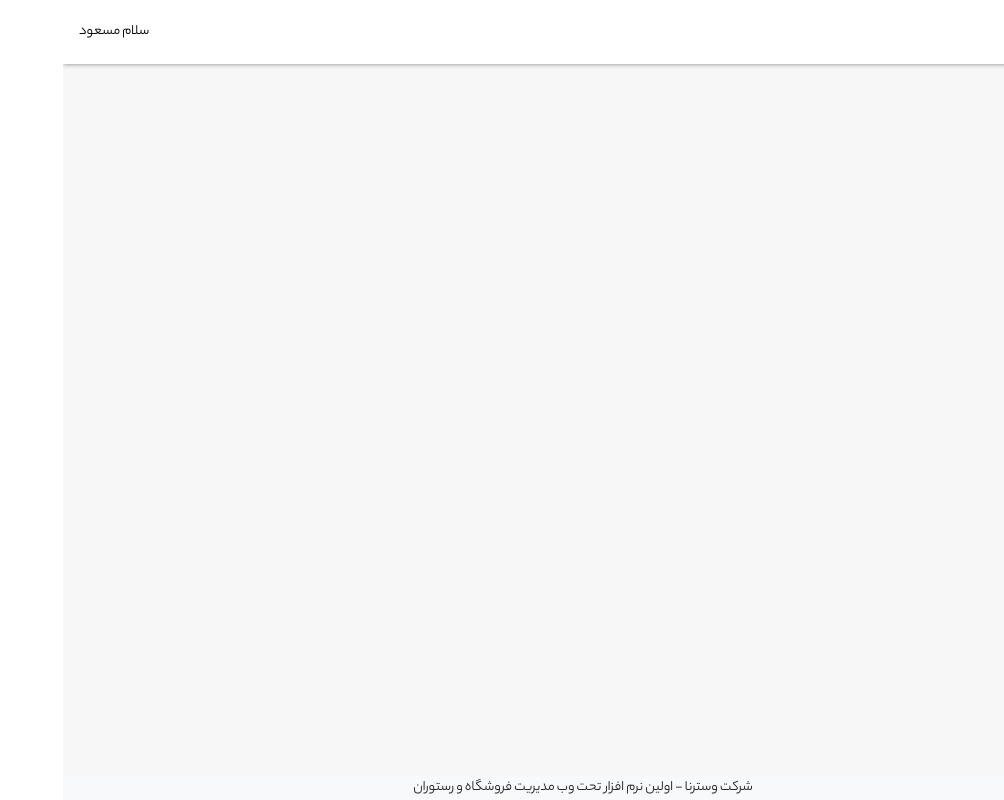
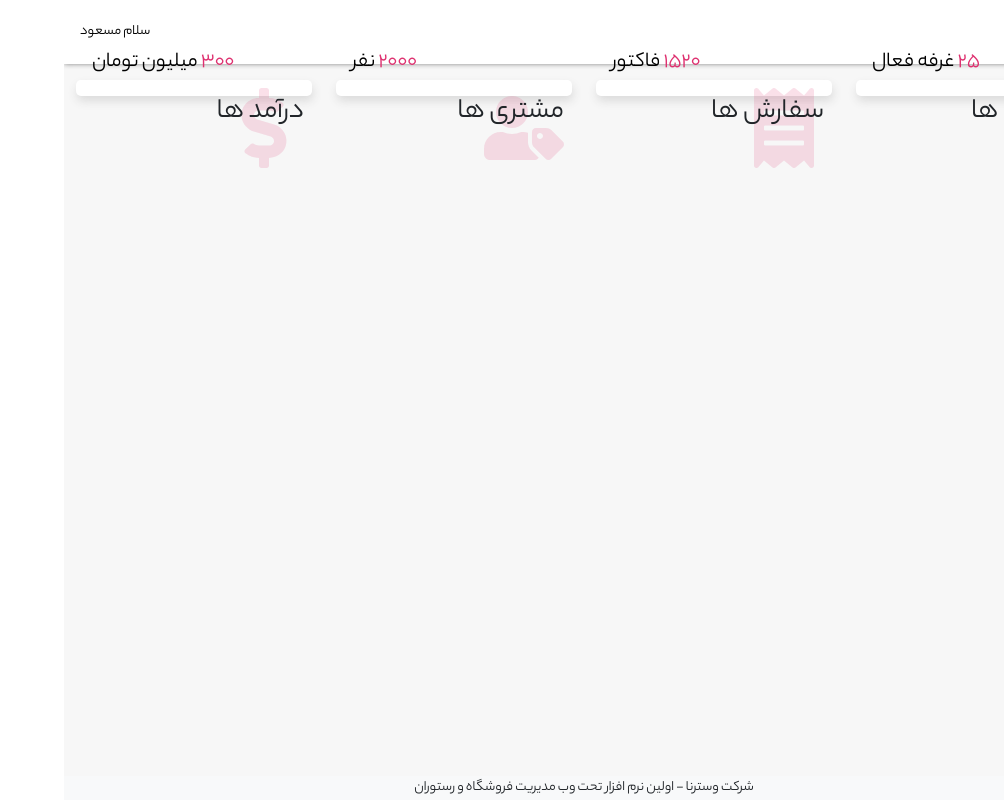
Before and after one commit to masoodsh77/kiouskorderapp, a React (Create React App) app: page /dashboard in a window 1280 px wide. Shown: the whole page, without its empty margins (276-1280 px from the left). Built offline with nearby package versions, Linux system fonts and the light colour scheme.

Commit message:
add dashHome Cards

```diff
--- a/package.json
+++ b/package.json
@@ -8,6 +8,7 @@
     "@testing-library/user-event": "^12.1.10",
     "react": "^17.0.2",
     "react-dom": "^17.0.2",
+    "react-icons": "^4.2.0",
     "react-scripts": "4.0.3",
     "web-vitals": "^1.0.1"
   },
--- a/src/Layouts/Dashboard.jsx
+++ b/src/Layouts/Dashboard.jsx
@@ -16,7 +16,7 @@ function Dashboard() {
         <header className="w-100">
           <Header />
         </header>
-        <div className="">
+        <div className="h-100 pt-3">
           {dashMain.map(({ path, exact, Component }, index) => {
             return (
               <Route
--- a/src/Layouts/SideBar/Sidebar.jsx
+++ b/src/Layouts/SideBar/Sidebar.jsx
@@ -7,7 +7,7 @@ function Sidebar(props) {
     <div className="h-100 sidebar  flex-wrap">
       <div className="LogoPosition d-flex justify-content-center align-items-center">
         <img src={logo} width="40px" className="logo" />
-        <span className="brandName">کای دای</span>
+        <span className="brandName text-light">کای دای</span>
       </div>
       <div className="Menu">
         <ul>
--- /dev/null
+++ b/src/Pages/dashboard/DashHome.css
@@ -0,0 +1,28 @@
+.card{
+    height: 7rem;
+    border: none !important;
+    border-radius: 5px !important;
+    background-color: #fff;
+    box-shadow: 1px 5px 10px #dbdbdb;
+    padding: 0.5rem;
+    position: relative;
+}
+.dashHomeCardIcon{
+    color: rgba(222,48,111,0.15) !important;
+    font-size: 5rem;
+    position: absolute;
+}
+.title{
+    position: absolute;
+    font-size: 2rem;
+}
+.info{
+    position: absolute;
+    bottom: 1rem;
+    left: 1rem;
+    font-size: 1.5rem;
+    color: rgb(222,48,111);
+}
+.info span{
+    color: black;
+}
--- a/src/Pages/dashboard/DashHome/DashHome.jsx
+++ b/src/Pages/dashboard/DashHome/DashHome.jsx
@@ -1,11 +1,42 @@
-import React from 'react'
+import React from "react";
+import "../DashHome.css";
+import { FaUtensils, FaReceipt, FaUserTag, FaDollarSign } from "react-icons/fa";
 
 function DashHome() {
-    return (
-        <div>
-            masood
+  return (
+    <div className="text-center">
+      <div className="row p-0 m-0">
+        <div className="col-3">
+          <div className="card w-100">
+            <FaUtensils className="dashHomeCardIcon" />
+            <div className="title">رستوران ها</div>
+            <div className="info">25 <span>غرفه فعال</span></div>
+          </div>
         </div>
-    )
+        <div className="col-3">
+          <div className="card w-100">
+            <FaReceipt className="dashHomeCardIcon" />
+            <div className="title">سفارش ها</div>
+            <div className="info">1520 <span>فاکتور</span></div>
+          </div>
+        </div>
+        <div className="col-3">
+          <div className="card w-100">
+            <FaUserTag className="dashHomeCardIcon" />
+            <div className="title">مشتری ها</div>
+            <div className="info">2000 <span>نفر</span></div>
+          </div>
+        </div>
+        <div className="col-3">
+          <div className="card w-100">
+            <FaDollarSign className="dashHomeCardIcon" />
+            <div className="title">درآمد ها</div>
+            <div className="info">300 <span>میلیون تومان</span></div>
+          </div>
+        </div>
+      </div>
+    </div>
+  );
 }
 
-export default DashHome
+export default DashHome;
--- a/src/Routes/dashMain.Routes.js
+++ b/src/Routes/dashMain.Routes.js
@@ -1,6 +1,6 @@
 import DashHome from "../Pages/dashboard/DashHome/DashHome";
 import ManageProducts from "../Pages/dashboard/ManageProducts/ManageProducts";
-import Reports from "../Pages/Reports/Reports";
+import Reports from "../Pages/dashboard/Reports/Reports";
 
 const dashMain= [
     {path:"/dashboard" , exact:true , Component : DashHome},
```
Also changed, not shown: 2 other files (tests, documents, lock files or other folders).
